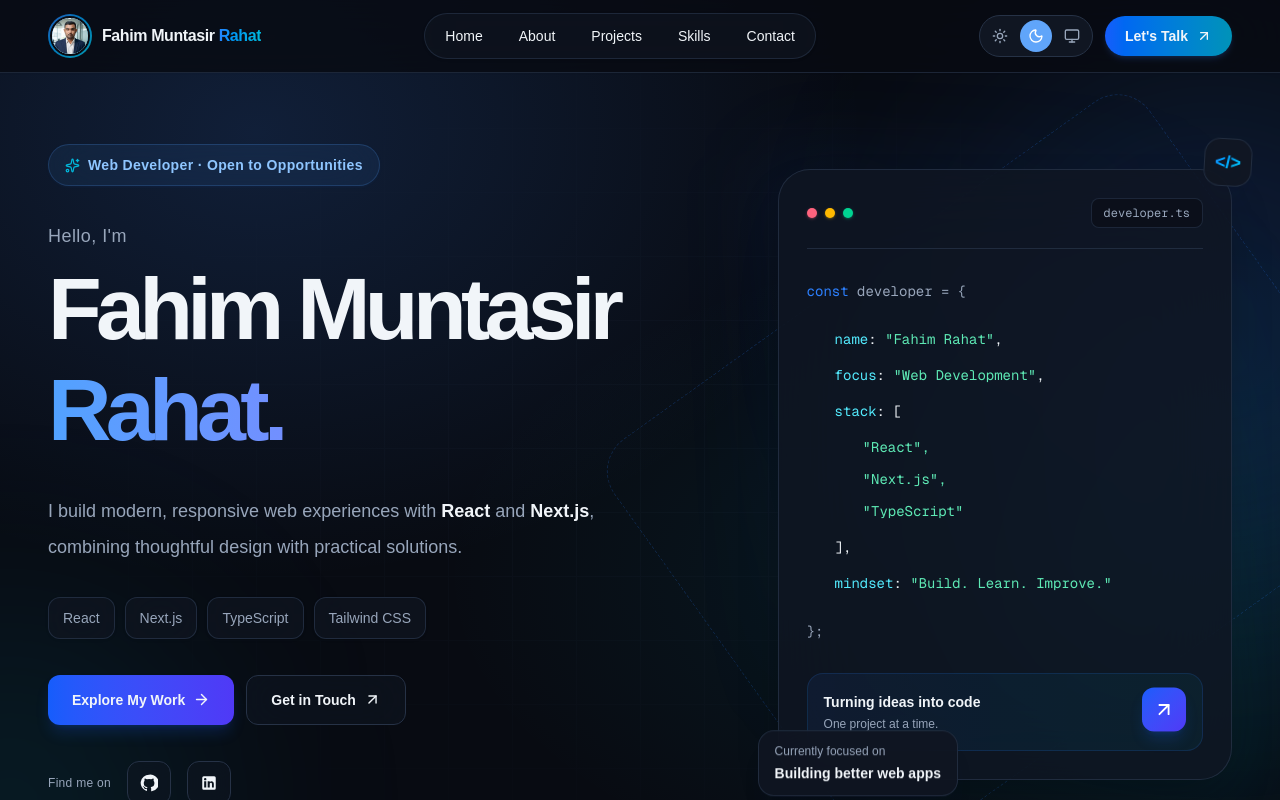
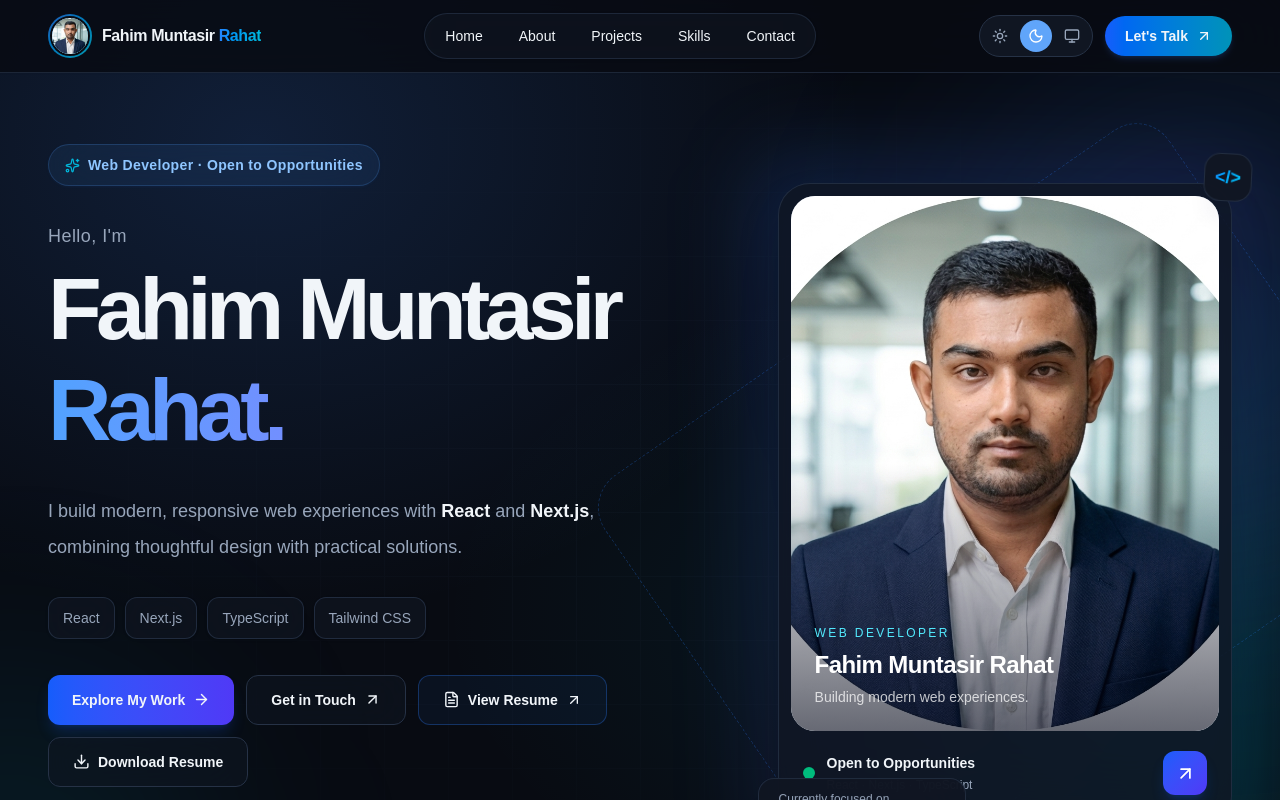
Before and after one commit to fahimrahat58/fahim-portfolio, a Next.js app: page / in a window 1280 px wide. Shown: the top 800 px of the page. Built offline with nearby package versions, Linux system fonts and the light colour scheme.

Commit message:
added the cv

```diff
--- a/src/app/components/hero.tsx
+++ b/src/app/components/hero.tsx
@@ -1,7 +1,15 @@
 "use client";
 
+import Image from "next/image";
 import { motion, useReducedMotion } from "motion/react";
-import { ArrowDown, ArrowRight, ArrowUpRight, Sparkles } from "lucide-react";
+import {
+  ArrowDown,
+  ArrowRight,
+  ArrowUpRight,
+  Sparkles,
+  Download,
+  FileText,
+} from "lucide-react";
 
 const skills = ["React", "Next.js", "TypeScript", "Tailwind CSS"];
 
@@ -25,6 +33,7 @@ export default function Hero() {
       id="home"
       className="relative isolate flex min-h-[100svh] scroll-mt-20 items-center overflow-hidden px-5 pb-20 pt-32 sm:px-8 sm:pt-36 lg:px-12"
     >
+      {/* Background */}
       <div className="pointer-events-none absolute inset-0 -z-10 overflow-hidden">
         <div className="absolute inset-0 bg-[radial-gradient(ellipse_at_20%_15%,rgba(37,99,235,0.13),transparent_42%),radial-gradient(ellipse_at_85%_65%,rgba(6,182,212,0.09),transparent_42%)] dark:bg-[radial-gradient(ellipse_at_20%_15%,rgba(59,130,246,0.17),transparent_42%),radial-gradient(ellipse_at_85%_65%,rgba(6,182,212,0.10),transparent_42%)]" />
 
@@ -39,7 +48,11 @@ export default function Hero() {
                   scale: [1, 1.12, 0.96, 1],
                 }
           }
-          transition={{ duration: 14, repeat: Infinity, ease: "easeInOut" }}
+          transition={{
+            duration: 14,
+            repeat: Infinity,
+            ease: "easeInOut",
+          }}
           className="absolute -right-40 top-24 h-80 w-80 rounded-full bg-blue-500/15 blur-[110px] sm:h-[30rem] sm:w-[30rem]"
         />
 
@@ -65,6 +78,7 @@ export default function Hero() {
       </div>
 
       <div className="mx-auto grid w-full max-w-7xl items-center gap-14 lg:grid-cols-[1.2fr_0.8fr] lg:gap-12">
+        {/* Left Content */}
         <motion.div
           initial="hidden"
           whileInView="visible"
@@ -72,7 +86,9 @@ export default function Hero() {
           variants={{
             hidden: {},
             visible: {
-              transition: { staggerChildren: reduceMotion ? 0 : 0.12 },
+              transition: {
+                staggerChildren: reduceMotion ? 0 : 0.12,
+              },
             },
           }}
           className="relative z-10"
@@ -111,12 +127,17 @@ export default function Hero() {
             combining thoughtful design with practical solutions.
           </motion.p>
 
+          {/* Skills */}
           <motion.div variants={reveal} className="mt-8 flex flex-wrap gap-2.5">
-            {skills.map((skill, index) => (
+            {skills.map((skill) => (
               <motion.span
                 key={skill}
                 whileHover={reduceMotion ? undefined : { y: -4, scale: 1.04 }}
-                transition={{ type: "spring", stiffness: 350, damping: 18 }}
+                transition={{
+                  type: "spring",
+                  stiffness: 350,
+                  damping: 18,
+                }}
                 className="rounded-xl border border-border/80 bg-surface/70 px-3.5 py-2.5 text-xs font-medium text-muted shadow-sm backdrop-blur-xl transition-colors duration-300 hover:border-blue-500/40 hover:bg-blue-500/[0.06] hover:text-foreground sm:text-sm"
               >
                 {skill}
@@ -124,9 +145,10 @@ export default function Hero() {
             ))}
           </motion.div>
 
+          {/* Action Buttons */}
           <motion.div
             variants={reveal}
-            className="mt-9 flex flex-col gap-3 min-[420px]:flex-row"
+            className="mt-9 flex flex-col gap-3 min-[420px]:flex-row min-[420px]:flex-wrap"
           >
             <motion.a
               href="#projects"
@@ -150,8 +172,35 @@ export default function Hero() {
               Get in Touch
               <ArrowUpRight size={17} />
             </motion.a>
+
+            {/* View Resume */}
+            <motion.a
+              href="/resume.pdf"
+              target="_blank"
+              rel="noopener noreferrer"
+              whileHover={reduceMotion ? undefined : { y: -3 }}
+              whileTap={reduceMotion ? undefined : { scale: 0.97 }}
+              className="inline-flex items-center justify-center gap-2 rounded-xl border border-blue-500/30 bg-blue-500/[0.06] px-6 py-3.5 text-sm font-semibold text-foreground transition-all duration-300 hover:border-blue-500/60 hover:bg-blue-500/10 focus-visible:outline-2 focus-visible:outline-offset-4 focus-visible:outline-blue-500"
+            >
+              <FileText size={17} />
+              View Resume
+              <ArrowUpRight size={16} />
+            </motion.a>
+
+            {/* Download Resume */}
+            <motion.a
+              href="/resume.pdf"
+              download="Fahim-Muntasir-Rahat-Resume.pdf"
+              whileHover={reduceMotion ? undefined : { y: -3 }}
+              whileTap={reduceMotion ? undefined : { scale: 0.97 }}
+              className="inline-flex items-center justify-center gap-2 rounded-xl border border-border bg-surface/60 px-6 py-3.5 text-sm font-semibold text-foreground backdrop-blur-xl transition-all duration-300 hover:border-blue-500/40 hover:bg-blue-500/[0.06] focus-visible:outline-2 focus-visible:outline-offset-4 focus-visible:outline-blue-500"
+            >
+              <Download size={17} />
+              Download Resume
+            </motion.a>
           </motion.div>
 
+          {/* Social Links */}
           <motion.div
             variants={reveal}
             className="mt-9 flex items-center gap-4"
@@ -194,6 +243,7 @@ export default function Hero() {
           </motion.div>
         </motion.div>
 
+        {/* Right Side: Profile Image */}
         <motion.div
           initial={{
             opacity: 0,
@@ -201,135 +251,100 @@ export default function Hero() {
             y: reduceMotion ? 0 : 20,
           }}
           whileInView={{ opacity: 1, scale: 1, y: 0 }}
-          viewport={{ once: false, amount: 0.1 }}
-          transition={{ duration: reduceMotion ? 0 : 0.9, delay: 0.25 }}
-          className="relative mx-auto w-full max-w-md lg:max-w-none"
+          viewport={{ once: true, amount: 0.1 }}
+          transition={{
+            duration: reduceMotion ? 0 : 0.9,
+            delay: reduceMotion ? 0 : 0.2,
+          }}
+          className="relative mx-auto w-full max-w-sm sm:max-w-md lg:max-w-none"
         >
           <motion.div
             aria-hidden="true"
             animate={reduceMotion ? {} : { rotate: 360 }}
-            transition={{ duration: 45, repeat: Infinity, ease: "linear" }}
-            className="absolute -inset-3 rounded-[2.5rem] border border-dashed border-blue-500/20 sm:-inset-6"
+            transition={{
+              duration: 45,
+              repeat: Infinity,
+              ease: "linear",
+            }}
+            className="absolute -inset-3 rounded-[2.5rem] border border-dashed border-blue-500/25 sm:-inset-5"
           />
 
-          <div className="absolute -inset-5 rounded-[2.5rem] bg-gradient-to-br from-blue-500/[0.08] via-transparent to-cyan-400/[0.08] blur-2xl" />
+          <div className="absolute -inset-5 rounded-[2.5rem] bg-gradient-to-br from-blue-500/20 via-indigo-500/10 to-cyan-400/20 blur-2xl sm:-inset-7" />
 
-          <div className="relative overflow-hidden rounded-[1.75rem] border border-border/80 bg-surface/80 p-5 shadow-2xl shadow-blue-950/[0.08] backdrop-blur-2xl sm:rounded-[2rem] sm:p-7 dark:shadow-black/30">
-            <div className="flex items-center justify-between border-b border-border/80 pb-5">
-              <div className="flex items-center gap-2">
-                <span className="h-2.5 w-2.5 rounded-full bg-rose-400 shadow-sm shadow-rose-400/30" />
-                <span className="h-2.5 w-2.5 rounded-full bg-amber-400 shadow-sm shadow-amber-400/30" />
-                <span className="h-2.5 w-2.5 rounded-full bg-emerald-400 shadow-sm shadow-emerald-400/30" />
+          <div className="relative overflow-hidden rounded-[1.75rem] border border-border/80 bg-surface/80 p-2 shadow-2xl shadow-blue-950/[0.08] backdrop-blur-2xl sm:rounded-[2rem] sm:p-3 dark:shadow-black/30">
+            <div className="relative aspect-[4/5] overflow-hidden rounded-[1.35rem] bg-muted sm:rounded-[1.5rem]">
+              <Image
+                src="/fahim.jpg"
+                alt="Fahim Muntasir Rahat - Web Developer"
+                fill
+                priority
+                sizes="(max-width: 640px) 90vw, (max-width: 1024px) 65vw, 450px"
+                className="object-cover object-center transition-transform duration-700 hover:scale-[1.03]"
+              />
+
+              <div className="pointer-events-none absolute inset-0 bg-gradient-to-t from-slate-950/60 via-transparent to-transparent" />
+
+              <div className="absolute inset-x-0 bottom-0 p-5 sm:p-6">
+                <p className="text-xs font-medium uppercase tracking-[0.2em] text-cyan-300">
+                  Web Developer
+                </p>
+                <h2 className="mt-2 text-xl font-bold tracking-tight text-white sm:text-2xl">
+                  Fahim Muntasir Rahat
+                </h2>
+                <p className="mt-1.5 text-sm text-white/75">
+                  Building modern web experiences.
+                </p>
+              </div>
+            </div>
+
+            <div className="flex items-center justify-between gap-3 px-2 py-4 sm:px-3 sm:py-5">
+              <div className="flex min-w-0 items-center gap-3">
+                <span className="relative flex h-3 w-3 shrink-0">
+                  <span className="absolute inline-flex h-full w-full animate-ping rounded-full bg-emerald-400 opacity-50" />
+                  <span className="relative inline-flex h-3 w-3 rounded-full bg-emerald-500" />
+                </span>
+
+                <div className="min-w-0">
+                  <p className="text-sm font-semibold text-foreground">
+                    Open to Opportunities
+                  </p>
+                  <p className="mt-1 text-xs text-muted">
+                    React · Next.js · TypeScript
+                  </p>
+                </div>
               </div>
 
-              <span className="rounded-lg border border-border/70 bg-background/50 px-3 py-1.5 font-mono text-xs text-muted">
-                developer.ts
-              </span>
-            </div>
-
-            <div className="space-y-5 py-7 font-mono text-xs leading-7 sm:text-sm">
-              <p className="text-muted">
-                <span className="text-blue-500">const</span> developer = {"{"}
-              </p>
-
-              <div className="space-y-2 pl-5 sm:pl-7">
-                <p className="break-words">
-                  <span className="text-cyan-600 dark:text-cyan-300">name</span>
-                  :{" "}
-                  <span className="text-emerald-600 dark:text-emerald-300">
-                    &quot;Fahim Rahat&quot;
-                  </span>
-                  ,
-                </p>
-
-                <p>
-                  <span className="text-cyan-600 dark:text-cyan-300">
-                    focus
-                  </span>
-                  :{" "}
-                  <span className="text-emerald-600 dark:text-emerald-300">
-                    &quot;Web Development&quot;
-                  </span>
-                  ,
-                </p>
-
-                <p>
-                  <span className="text-cyan-600 dark:text-cyan-300">
-                    stack
-                  </span>
-                  : [
-                </p>
-
-                <div className="space-y-1 pl-5 sm:pl-7">
-                  <p className="text-emerald-600 dark:text-emerald-300">
-                    &quot;React&quot;,
-                  </p>
-
-                  <p className="text-emerald-600 dark:text-emerald-300">
-                    &quot;Next.js&quot;,
-                  </p>
-
-                  <p className="text-emerald-600 dark:text-emerald-300">
-                    &quot;TypeScript&quot;
-                  </p>
-                </div>
-
-                <p>],</p>
-
-                <p>
-                  <span className="text-cyan-600 dark:text-cyan-300">
-                    mindset
-                  </span>
-                  :{" "}
-                  <span className="text-emerald-600 dark:text-emerald-300">
-                    &quot;Build. Learn. Improve.&quot;
-                  </span>
-                </p>
+              <div className="flex h-10 w-10 shrink-0 items-center justify-center rounded-xl bg-gradient-to-br from-blue-600 to-indigo-600 text-white shadow-lg shadow-blue-600/20 sm:h-11 sm:w-11">
+                <ArrowUpRight size={21} />
               </div>
-
-              <p className="text-muted">{"};"}</p>
-            </div>
-
-            <div className="flex items-center justify-between gap-3 rounded-2xl border border-blue-500/15 bg-gradient-to-r from-blue-500/[0.07] to-cyan-400/[0.05] p-4">
-              <div className="min-w-0">
-                <p className="text-sm font-semibold text-foreground">
-                  Turning ideas into code
-                </p>
-                <p className="mt-1 text-xs text-muted">
-                  One project at a time.
-                </p>
-              </div>
-
-              <motion.div
-                animate={reduceMotion ? {} : { y: [0, -4, 0] }}
-                transition={{
-                  duration: 2.5,
-                  repeat: Infinity,
-                  ease: "easeInOut",
-                }}
-                className="flex h-11 w-11 shrink-0 items-center justify-center rounded-xl bg-gradient-to-br from-blue-600 to-indigo-600 text-white shadow-lg shadow-blue-600/20"
-              >
-                <ArrowUpRight size={22} />
-              </motion.div>
             </div>
           </div>
 
+          {/* Floating Code Badge */}
           <motion.div
             aria-hidden="true"
             animate={reduceMotion ? {} : { y: [0, -10, 0], rotate: [0, 5, 0] }}
-            transition={{ duration: 4, repeat: Infinity, ease: "easeInOut" }}
-            className="absolute -right-2 -top-5 flex h-12 w-12 items-center justify-center rounded-2xl border border-border/80 bg-surface/90 shadow-xl shadow-blue-950/[0.06] backdrop-blur-xl sm:-right-5 sm:-top-6"
+            transition={{
+              duration: 4,
+              repeat: Infinity,
+              ease: "easeInOut",
+            }}
+            className="absolute -right-2 -top-5 flex h-12 w-12 items-center justify-center rounded-2xl border border-border/80 bg-surface/95 shadow-xl shadow-blue-950/[0.06] backdrop-blur-xl sm:-right-5 sm:-top-6"
           >
             <span className="bg-gradient-to-br from-blue-500 to-cyan-400 bg-clip-text text-lg font-bold text-transparent">
               {"</>"}
             </span>
           </motion.div>
 
+          {/* Floating Focus Badge */}
           <motion.div
-            aria-hidden="true"
             animate={reduceMotion ? {} : { y: [0, 8, 0] }}
-            transition={{ duration: 3.5, repeat: Infinity, ease: "easeInOut" }}
-            className="absolute -bottom-4 -left-2 rounded-2xl border border-border/80 bg-surface/90 px-4 py-3 shadow-xl shadow-blue-950/[0.06] backdrop-blur-xl sm:-left-5"
+            transition={{
+              duration: 3.5,
+              repeat: Infinity,
+              ease: "easeInOut",
+            }}
+            className="absolute -bottom-4 -left-2 max-w-[85%] rounded-2xl border border-border/80 bg-surface/95 px-4 py-3 shadow-xl shadow-blue-950/[0.06] backdrop-blur-xl sm:-left-5 sm:px-5"
           >
             <p className="text-xs font-medium text-muted">
               Currently focused on
@@ -341,16 +356,24 @@ export default function Hero() {
         </motion.div>
       </div>
 
+      {/* Scroll Indicator */}
       <motion.a
         href="#about"
         aria-label="Scroll to About section"
         initial={{ opacity: 0 }}
-        animate={{ opacity: 1, y: reduceMotion ? 0 : [0, 6, 0] }}
+        animate={{
+          opacity: 1,
+          y: reduceMotion ? 0 : [0, 6, 0],
+        }}
         transition={{
           opacity: { delay: 1 },
           y: reduceMotion
             ? {}
-            : { duration: 2, repeat: Infinity, ease: "easeInOut" },
+            : {
+                duration: 2,
+                repeat: Infinity,
+                ease: "easeInOut",
+              },
         }}
         className="absolute bottom-5 left-1/2 hidden -translate-x-1/2 flex-col items-center gap-2 text-muted transition-colors hover:text-blue-500 sm:flex"
       >
```
Also changed, not shown: public/fahim.jpg (added), 1 other file (tests, documents, lock files or other folders).
